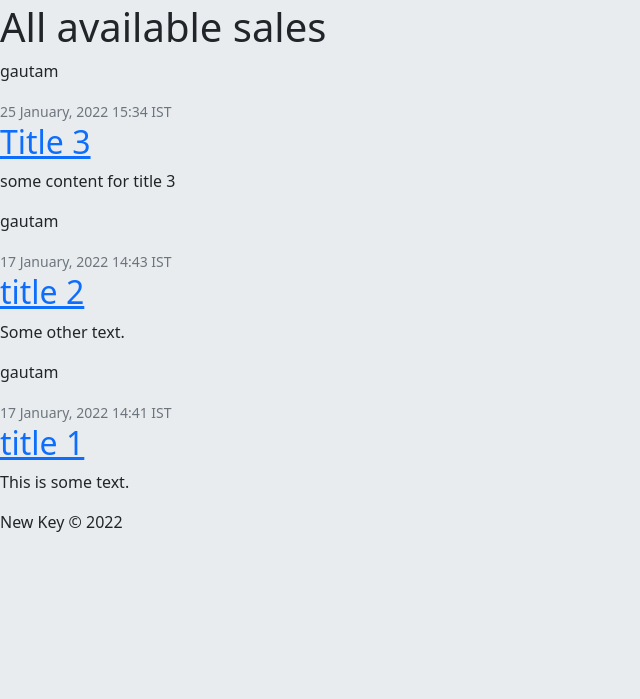
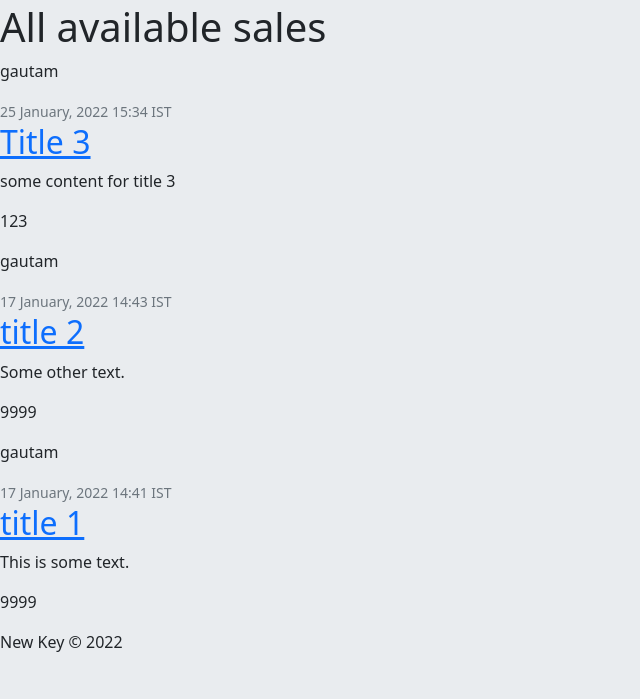
Before and after one commit to Gautam-J/new-key, a Django app: page /sale/ in a window 1280 px wide. Shown: the part 101-800 px from the top of the page, without its empty margins (0-640 px from the left). Run offline with Django 4.2, Linux system fonts and the light colour scheme; data comes from the database, SQL or seed files in the repository; both versions use the stored data as it was after the commit.

Commit message:
update model add price

```diff
--- a/newkey/sale/models.py
+++ b/newkey/sale/models.py
@@ -7,6 +7,7 @@ from django.urls import reverse
 class Post(models.Model):
     title = models.CharField(max_length=100)
     content = models.TextField()
+    price = models.IntegerField(default=9999)
     date_posted = models.DateTimeField(default=timezone.now)
     author = models.ForeignKey(User, on_delete=models.CASCADE)
 
--- a/newkey/sale/templates/sale/post_detail.html
+++ b/newkey/sale/templates/sale/post_detail.html
@@ -13,6 +13,7 @@
       </div>
       <h2 class="article-title">{{ object.title }}</h2>
       <p class="article-content">{{ object.content }}</p>
+      <p class="article-content">{{ object.price }}</p>
     </div>
   </article>
 {% endblock content %}
--- a/newkey/sale/templates/sale/post_list.html
+++ b/newkey/sale/templates/sale/post_list.html
@@ -10,6 +10,7 @@
             </div>
             <h2><a class="article-title" href="{% url 'PostDetailView' post.id %}">{{ post.title }}</a></h2>
             <p class="article-content">{{ post.content }}</p>
+            <p class="article-content">{{ post.price  }}</p>
           </div>
         </article>
     {% endfor %}
--- a/newkey/sale/views.py
+++ b/newkey/sale/views.py
@@ -17,7 +17,7 @@ class PostDetailView(DetailView):
 
 class PostCreateView(LoginRequiredMixin, CreateView):
     model = Post
-    fields = ['title', 'content']
+    fields = ['title', 'content', 'price']
 
     def form_valid(self, form):
         form.instance.author = self.request.user
```
Also changed, not shown: newkey/db.sqlite3, newkey/sale/migrations/0002_post_price.py (added).
